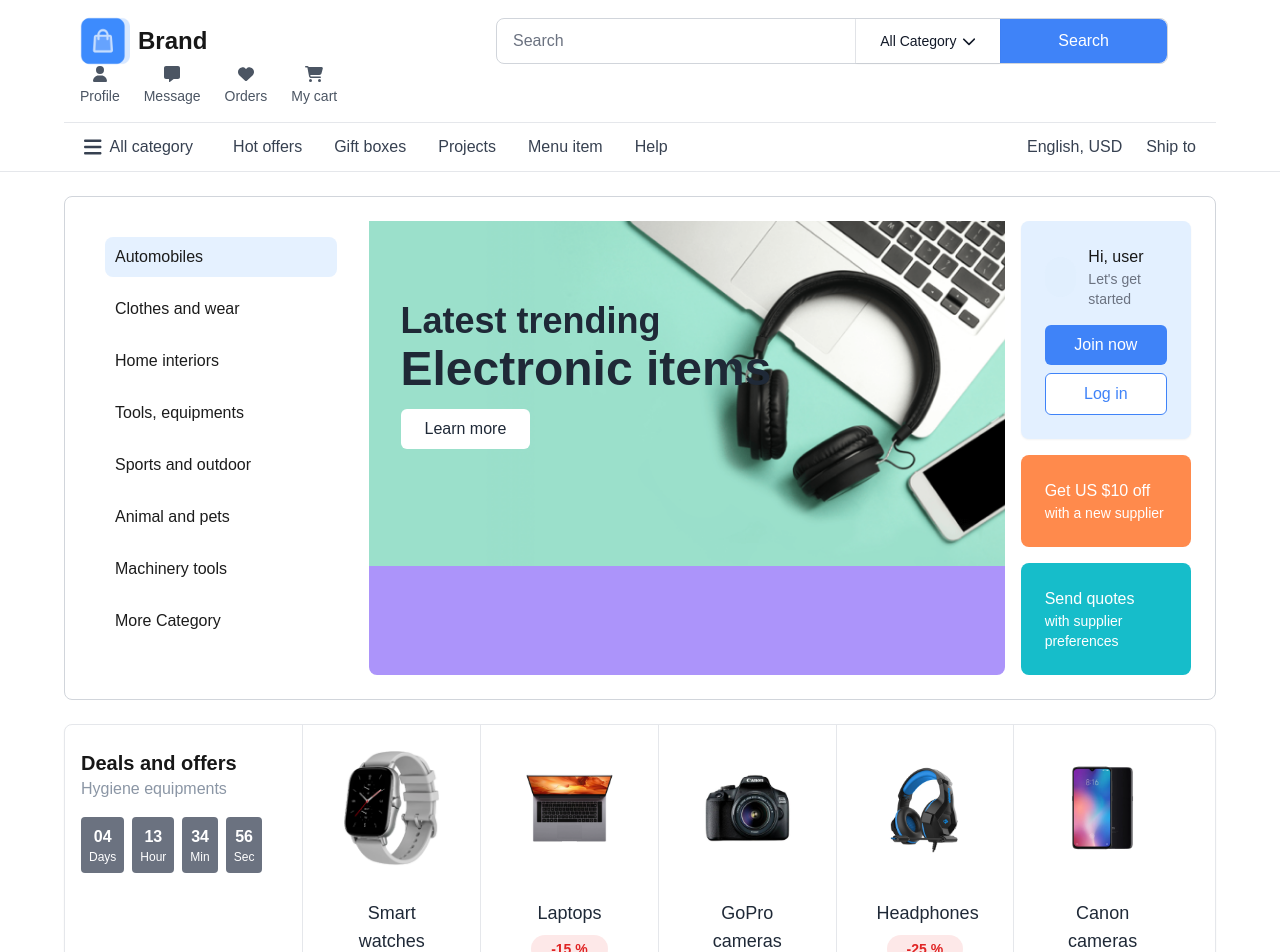
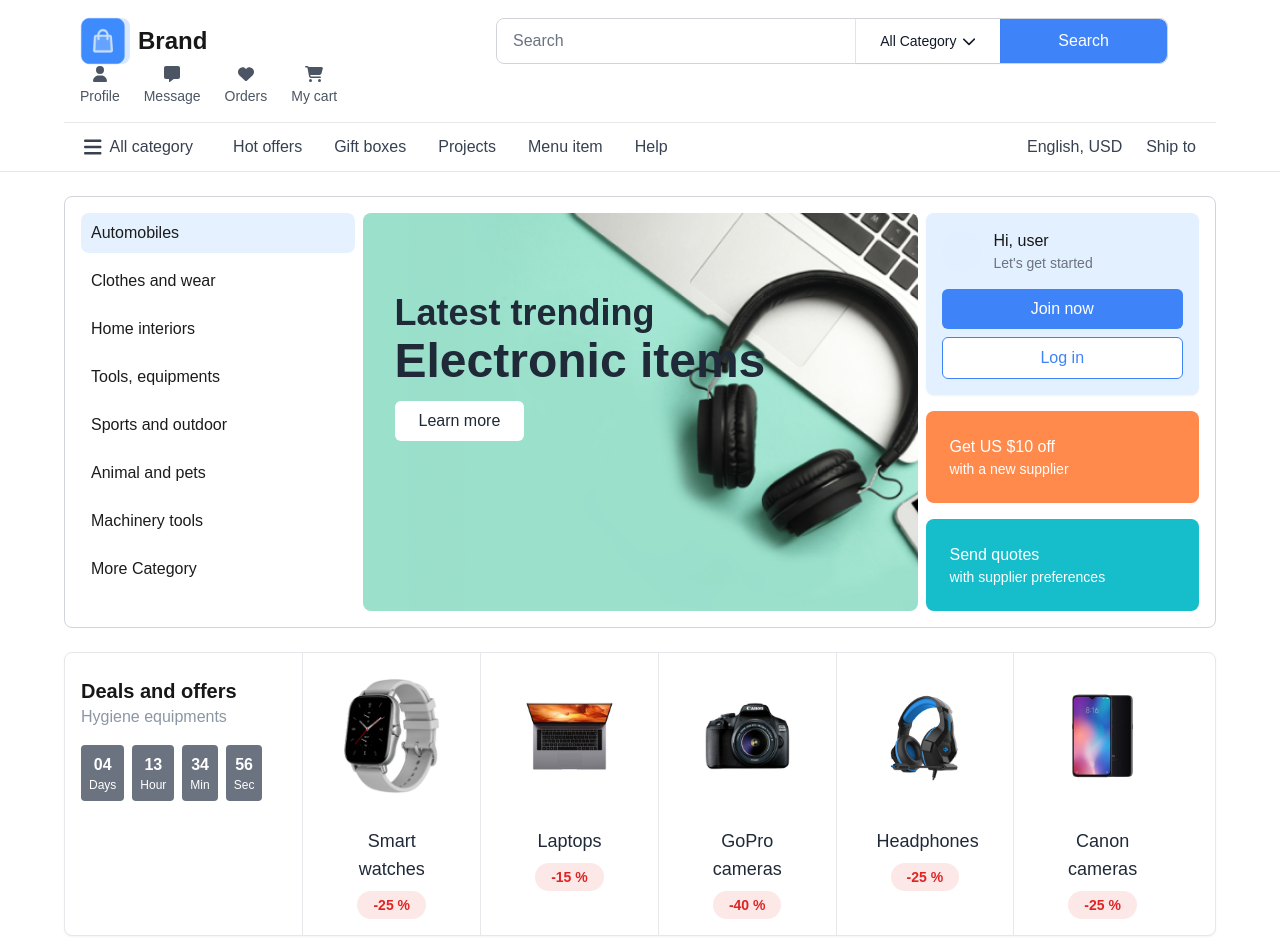
Before and after one commit to MuhammadKhalil492/ecommerce-fullstack-design, a Next.js app: page / in a window 1280 px wide. Shown: the top 952 px of the page. Built offline with nearby package versions, Linux system fonts and the light colour scheme.

Commit message:
categories and product item desgin fix

```diff
--- a/src/app/page.tsx
+++ b/src/app/page.tsx
@@ -10,39 +10,38 @@ import { faPalette, faPaperPlane, faSearch } from "@fortawesome/free-solid-svg-i
 import { faShieldHalved } from "@fortawesome/free-solid-svg-icons/faShieldHalved";
 export default function Home() {
   return (
-    <div className="">
-      <section className="container mx-auto">
+    <section className="">
       <MainCategory />
       <DealOffer />
       <CategorySection
         leftImage="/image92.png"
         heading="Home and outdoor"
         btnLink="#">
-            <ProductItem title="Soft chairs" price="USD 19" srcImg={'./1.png'} url="#"/>
-            <ProductItem title="Soft & chairs" price="USD 19" srcImg={'./12.png'} url="#"/>
-            <ProductItem title="Kitchen dishes" price="USD 19" srcImg={'./13.png'} url="#"/>
-            <ProductItem title="Smart watches" price="USD 19" srcImg={'./4.png'} url="#"/>
-            <ProductItem title="Kitchen mixer" price="USD 100" srcImg={'./14.png'} url="#"/>
-            <ProductItem title="Blenders" price="USD 39" srcImg={'./15.png'} url="#"/>
-            <ProductItem title="Home appliance" price="USD 19" srcImg={'./16.png'} url="#"/>
-            <ProductItem title="Coffee maker" price="USD 10" srcImg={'./17.png'} url="#"/>
+        <ProductItem title="Soft chairs" price="USD 19" srcImg={'./1.png'} url="#" />
+        <ProductItem title="Soft & chairs" price="USD 19" srcImg={'./12.png'} url="#" />
+        <ProductItem title="Kitchen dishes" price="USD 19" srcImg={'./13.png'} url="#" />
+        <ProductItem title="Smart watches" price="USD 19" srcImg={'./4.png'} url="#" />
+        <ProductItem title="Kitchen mixer" price="USD 100" srcImg={'./14.png'} url="#" />
+        <ProductItem title="Blenders" price="USD 39" srcImg={'./15.png'} url="#" />
+        <ProductItem title="Home appliance" price="USD 19" srcImg={'./16.png'} url="#" />
+        <ProductItem title="Coffee maker" price="USD 10" srcImg={'./17.png'} url="#" />
       </CategorySection>
       <CategorySection
         leftImage="/image98.png"
         heading="Consumer electronics and gadgets"
         btnLink="#"
       >
-            <ProductItem title="Smart watches" price="USD 19" srcImg={'./watch.png'} url="#"/>
-            <ProductItem title="Cameras" price="USD 89" srcImg={'./camera.png'} url="#"/>
-            <ProductItem title="Headphones" price="USD 10" srcImg={'./9.png'} url="#"/>
-            <ProductItem title="Smart watches" price="USD 90" srcImg={'./4.png'} url="#"/>
-            <ProductItem title="Gaming set" price="USD 35" srcImg={'./headphone.png'} url="#"/>
-            <ProductItem title="Laptops & PC" price="USD 340" srcImg={'./laptop.png'} url="#"/>
-            <ProductItem title="Samrtphones" price="USD 19" srcImg={'./mobile.png'} url="#"/>
-            <ProductItem title="Electric Kattle" price="USD 240" srcImg={'./mobile.png'} url="#"/>
+        <ProductItem title="Smart watches" price="USD 19" srcImg={'./watch.png'} url="#" />
+        <ProductItem title="Cameras" price="USD 89" srcImg={'./camera.png'} url="#" />
+        <ProductItem title="Headphones" price="USD 10" srcImg={'./9.png'} url="#" />
+        <ProductItem title="Smart watches" price="USD 90" srcImg={'./4.png'} url="#" />
+        <ProductItem title="Gaming set" price="USD 35" srcImg={'./headphone.png'} url="#" />
+        <ProductItem title="Laptops & PC" price="USD 340" srcImg={'./laptop.png'} url="#" />
+        <ProductItem title="Samrtphones" price="USD 19" srcImg={'./mobile.png'} url="#" />
+        <ProductItem title="Electric Kattle" price="USD 240" srcImg={'./mobile.png'} url="#" />
 
       </CategorySection>
-        <SupplierQuoteForm/>
+      <SupplierQuoteForm />
       {/* Recomedned section */}
       <div className="py-8">
         <h1 className="mb-6 text-2xl font-bold">Recommended items</h1>
@@ -50,25 +49,25 @@ export default function Home() {
         {/* <!-- Grid Container --> */}
         <div className="grid grid-cols-1 gap-4 sm:grid-cols-2 md:grid-cols-3 lg:grid-cols-5">
           {/* <!-- Item 1 --> */}
-            <ProductCard imageUrl={"/2.png"} imageAlt="T-shirt" price="$10.30" description="T-shirts with multiple colors, for men"/>
+          <ProductCard imageUrl={"/2.png"} imageAlt="T-shirt" price="$10.30" description="T-shirts with multiple colors, for men" />
           {/* <!-- Item 2 --> */}
-            <ProductCard imageUrl={"/3.png"} imageAlt="Winter jacket" price="$10.30" description="Jeans shorts for men blue color"/>
+          <ProductCard imageUrl={"/3.png"} imageAlt="Winter jacket" price="$10.30" description="Jeans shorts for men blue color" />
           {/* <!-- Item 3 --> */}
-            <ProductCard imageUrl={"/7.png"} imageAlt="Blue blazer" price="$12.50" description="Brown winter coat medium size"/>
+          <ProductCard imageUrl={"/7.png"} imageAlt="Blue blazer" price="$12.50" description="Brown winter coat medium size" />
           {/* <!-- Item 4 --> */}
-            <ProductCard imageUrl={"/6.png"} imageAlt="Wallet" price="$34.00" description="Jeans bag for travel for men"/>
+          <ProductCard imageUrl={"/6.png"} imageAlt="Wallet" price="$34.00" description="Jeans bag for travel for men" />
           {/* <!-- Item 5 --> */}
-            <ProductCard imageUrl={"/5.png"} imageAlt="Backpack" price="$99.00" description="Leather wallet"/>
+          <ProductCard imageUrl={"/5.png"} imageAlt="Backpack" price="$99.00" description="Leather wallet" />
           {/* <!-- Item 6 --> */}
-            <ProductCard imageUrl={"/11.png"} imageAlt="Denim shorts" price="$9.99" description="Canon camera black, 100x zoom"/>
+          <ProductCard imageUrl={"/11.png"} imageAlt="Denim shorts" price="$9.99" description="Canon camera black, 100x zoom" />
           {/* <!-- Item 7 --> */}
-            <ProductCard imageUrl={"/9.png"} imageAlt="Headphones" price="$8.99" description="Headset for gaming with mic"/>
+          <ProductCard imageUrl={"/9.png"} imageAlt="Headphones" price="$8.99" description="Headset for gaming with mic" />
           {/* <!-- Item 8 --> */}
-            <ProductCard imageUrl={"/5.png"} imageAlt="Smartwatch" price="$10.30" description="Smartwatch silver color modern"/>
+          <ProductCard imageUrl={"/5.png"} imageAlt="Smartwatch" price="$10.30" description="Smartwatch silver color modern" />
           {/* <!-- Item 9 --> */}
-            <ProductCard imageUrl={"/4.png"} imageAlt="Wallet" price="$10.30" description="Blue wallet for men leather metarfial"/>
+          <ProductCard imageUrl={"/4.png"} imageAlt="Wallet" price="$10.30" description="Blue wallet for men leather metarfial" />
           {/* <!-- Item 10 --> */}
-            <ProductCard imageUrl={"/10.png"} imageAlt="Travel bag" price="$80.95" description="Jeans bag for travel for men"/>
+          <ProductCard imageUrl={"/10.png"} imageAlt="Travel bag" price="$80.95" description="Jeans bag for travel for men" />
         </div>
       </div>
       {/* Service sections */}
@@ -80,19 +79,18 @@ export default function Home() {
 
         <div className="grid grid-cols-1 gap-6 md:grid-cols-2 lg:grid-cols-4">
           {/* <!-- Source from Industry Hubs --> */}
-            <OurService iconName={faSearch} image="/image108.png" imgAlt="Warehouse with boxes" heading="Source from Industry Hubs"/>
+          <OurService iconName={faSearch} image="/image108.png" imgAlt="Warehouse with boxes" heading="Source from Industry Hubs" />
           {/* <!-- Customize Your Products --> */}
-            <OurService iconName={faSearch} image="/image104.png" imgAlt="Color palette" heading="Customize Your Products"/>
+          <OurService iconName={faSearch} image="/image104.png" imgAlt="Color palette" heading="Customize Your Products" />
 
           {/* <!-- Fast, reliable shipping --> */}
-            <OurService iconName={faPaperPlane} image="/image106.png" imgAlt="Product inspection" heading="Fast, reliable shipping by ocean or air"/>
+          <OurService iconName={faPaperPlane} image="/image106.png" imgAlt="Product inspection" heading="Fast, reliable shipping by ocean or air" />
 
           {/* <!-- Product monitoring --> */}
-            <OurService iconName={faShieldHalved} image="/image107.png" imgAlt="Cargo plane and containers" heading="Product monitoring and inspection"/>
+          <OurService iconName={faShieldHalved} image="/image107.png" imgAlt="Cargo plane and containers" heading="Product monitoring and inspection" />
 
         </div>
       </div>
     </section>
-    </div>
   );
 }
--- a/src/components/DealOffer.tsx
+++ b/src/components/DealOffer.tsx
@@ -93,7 +93,7 @@ const DealOffer: React.FC = () => {
               <h2 className="mt-4 text-lg font-medium text-gray-800">
                 {product.name}
               </h2>
-              <div className="inline-block px-5 py-1 my-2 text-sm font-semibold text-red-600 bg-red-100 rounded-full">
+              <div className="inline-block px-4 py-1 my-2 text-sm font-semibold text-red-600 bg-red-100 rounded-full">
                 {product.discount} %
               </div>
             </div>
--- a/src/components/MainCategory.tsx
+++ b/src/components/MainCategory.tsx
@@ -6,12 +6,11 @@ function MainCategory() {
   const [activeTab, setActiveTab] = useState("/automobiles");
 
   return (
-    <div className="container mx-auto border border-gray-300 rounded-lg my-6 p-6">
-      <div className="grid grid-cols-12 gap-4">
-
+    <div className="border border-gray-300 rounded-lg my-6 p-4">
+      <div className="grid grid-cols-12 gap-2">
         {/* Left Sidebar */}
         <div className="col-span-3 hidden md:block">
-          <ul className="space-y-3 text-base font-medium text-gray-500 bg-white p-4 dark:text-gray-400">
+          <ul className="space-y-2 text-base font-medium text-gray-500 bg-white dark:text-gray-400">
             <LinkTab
               label="Automobiles"
               link="#"
@@ -64,8 +63,8 @@ function MainCategory() {
         </div>
 
         {/* Center Section */}
-        <div className="col-span-7 bg-purple-400 rounded-lg">
-          <div className="relative overflow-hidden">
+        {/* <div className="bg-purple-400 rounded-lg"> */}
+        <div className="col-span-6 rounded-lg relative overflow-hidden">
           <img
             src="/banner.png"
             className="w-full h-full object-cover"
@@ -81,11 +80,11 @@ function MainCategory() {
             </button>
           </div>
         </div>
-        </div>
+        {/* </div> */}
 
         {/* Right Sidebar */}
-        <aside className="col-span-2 hidden md:flex flex-col space-y-4">
-          <div className="p-6 bg-[#E3F0FF] rounded-lg shadow-sm">
+        <aside className="col-span-3 hidden md:flex flex-col space-y-4">
+          <div className="p-4 bg-[#E3F0FF] rounded-lg shadow-sm">
             <div className="flex items-center gap-3 mb-4">
               <div className="flex items-center justify-center w-10 h-10 bg-blue-100 rounded-full">
                 <i className="text-blue-500 fas fa-user"></i>
--- a/src/components/Products/ProductItem.jsx
+++ b/src/components/Products/ProductItem.jsx
@@ -9,8 +9,8 @@ export default function ProductItem({title,price,srcImg,url}) {
         From <br />
       <span className="text-base text-gray-500">{price}</span>
       </p>
-      <div className="absolute flex self-end justify-end bottom-1 w-[80px] h-[80px]">
-        <img src={srcImg} alt="Soft Chair" className="objct-fill" />
+      <div className="absolute flex self-end justify-end bottom-1 w-[60px] h-[60px]">
+        <img src={srcImg} alt="Soft Chair" className="object-contain" />
       </div>
     </div>
     </a>
--- a/src/components/Services/OurService.tsx
+++ b/src/components/Services/OurService.tsx
@@ -16,14 +16,8 @@ const OurService: React.FC<OurServiceProps> = ({
   return (
     <div className="overflow-hidden border border-gray-300 rounded-lg shadow-lg">
       <div className="relative h-48 bg-gradient-to-r from-black/70 to-transparent/60">
-        {/* <img
-          src="/image108.png"
-          alt="Warehouse with boxes"
-          className="object-fill h-full"
-        /> */}
         <img src={image} alt={imgAlt} className="object-fill h-full" />
         <div className="absolute bg-blue-100 border-2 border-white rounded-full p-7 -bottom-6 right-4">
-          {/* <i className="text-xl text-blue-600 fas fa-search"></i> */}
           <FontAwesomeIcon icon={iconName} className="text-xl text-black" />
         </div>
       </div>
```
Lines whose indentation alone changed are shown as unchanged.
